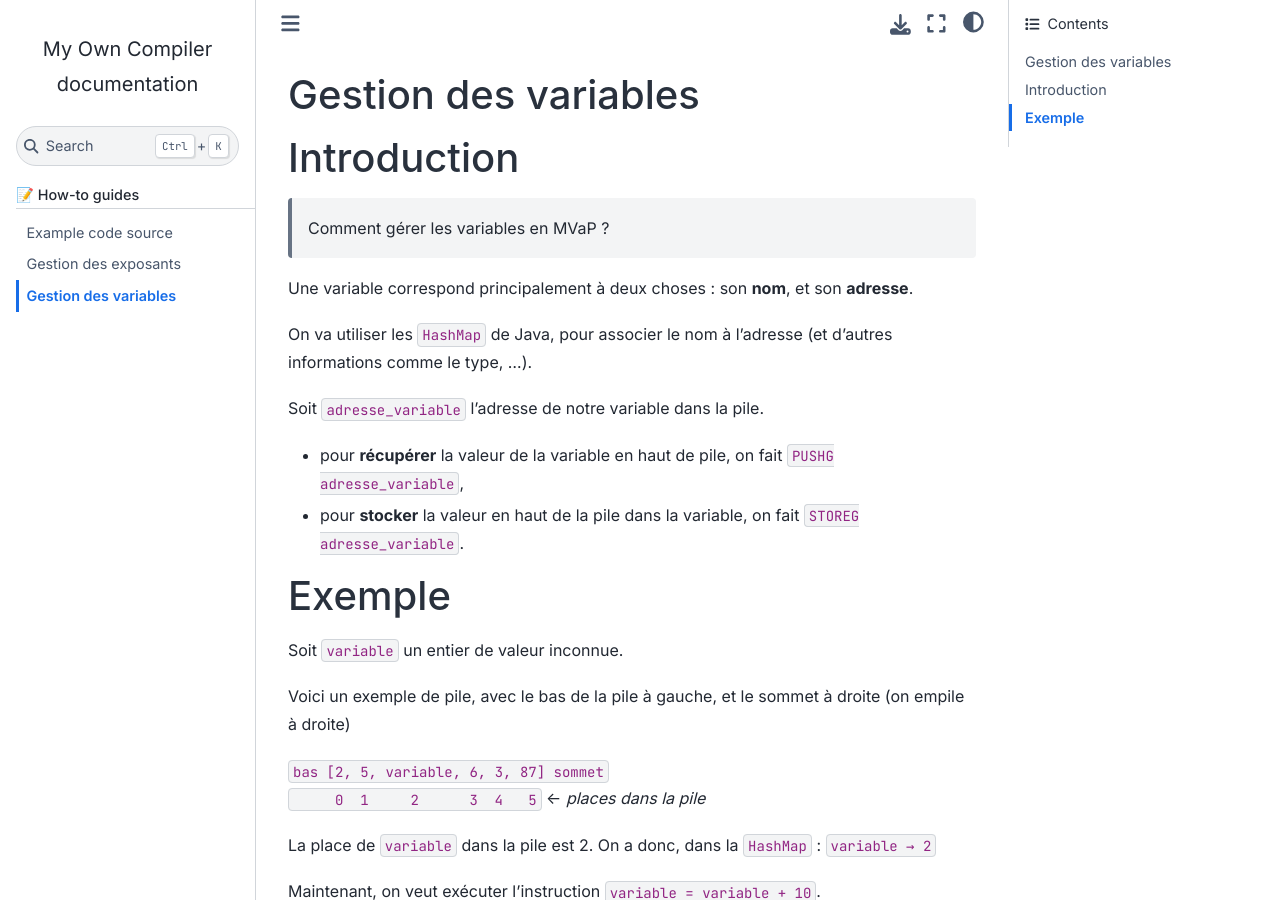
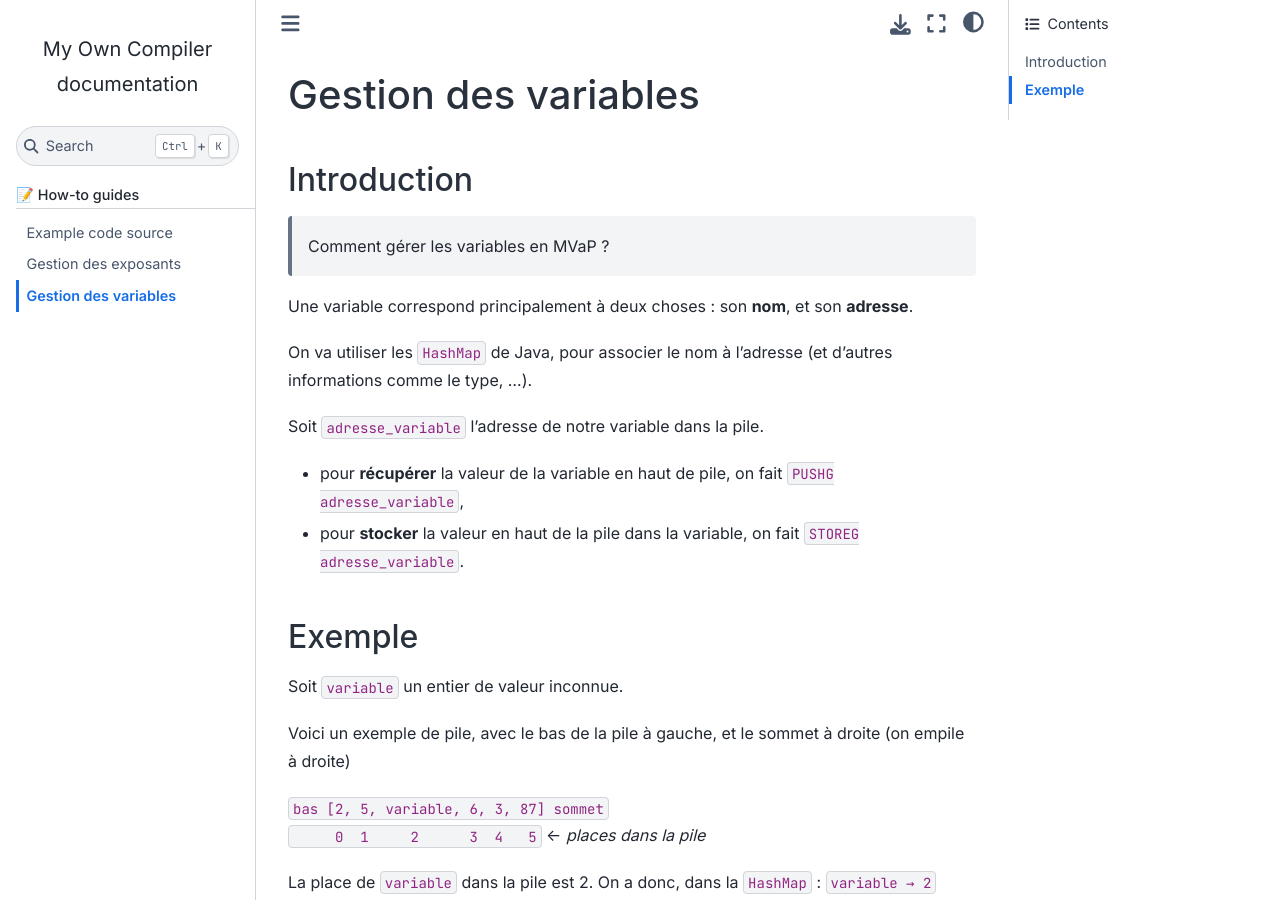
Before and after one commit to Ab2nour/my-own-compiler, a Sphinx documentation site: the page built from docs/source/how-to/gestion-variables.md, in a window 1280 px wide and 900 px high. Built offline with Sphinx 7.4.7 and the Sphinx Book theme 1.1.4, drawn with Linux system fonts in a browser that asks for light colours; some web fonts are replaced.

Commit message:
docs: one top level title only

```diff
--- a/docs/source/how-to/gestion-variables.md
+++ b/docs/source/how-to/gestion-variables.md
@@ -1,6 +1,6 @@
 # Gestion des variables
 
-# Introduction
+## Introduction
 > Comment gérer les variables en MVaP ?
 
 Une variable correspond principalement à deux choses : son **nom**, et son **adresse**.
@@ -11,7 +11,7 @@ Soit `adresse_variable` l'adresse de notre variable dans la pile.
 - pour **récupérer** la valeur de la variable en haut de pile, on fait `PUSHG adresse_variable`,
 - pour **stocker** la valeur en haut de la pile dans la variable, on fait `STOREG adresse_variable`.
 
-# Exemple
+## Exemple
 
 Soit `variable` un entier de valeur inconnue.
 
```
